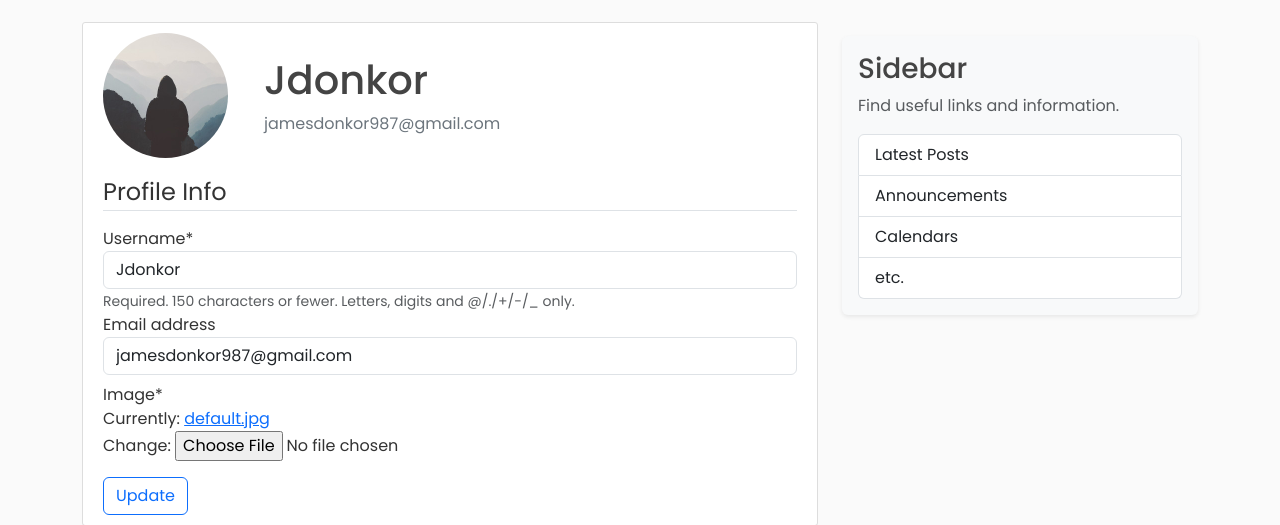
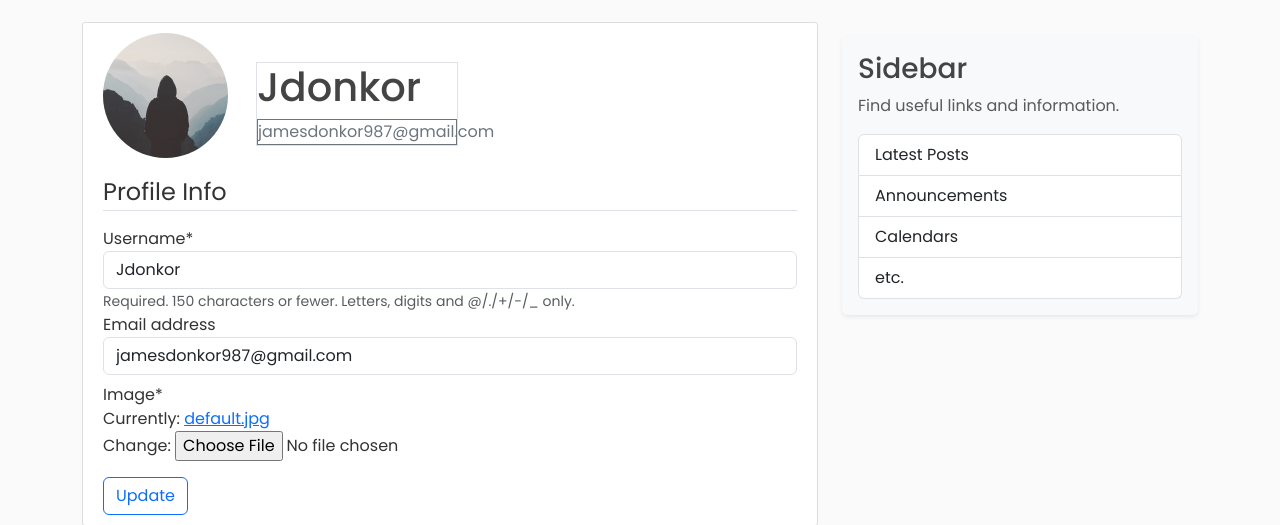
Before and after one commit to donkor-james/blog_website, a Django app: page /profile/ in a window 1280 px wide. Shown: the part 62-587 px from the top of the page. Run offline with Django 4.2, Linux system fonts and the light colour scheme; a user stored in the database is signed in; data comes from the database, SQL or seed files in the repository; parts of the project's set-up code (start-up, migrations or seed data) failed here and were passed over; some libraries are stand-ins or nearby versions.

Commit message:
modified users/profile.html templates

```diff
--- a/users/templates/users/profile.html
+++ b/users/templates/users/profile.html
@@ -4,11 +4,11 @@
     <div class="content-section" style="margin-bottom: 225px; margin-top: 34px;">
         <div class="media d-flex align-items-center">
             <img  src="{{ user.profile.image.url }}" alt="profile pic" class="rounded-circle account-img">
-            <div class="media-body mx-3">
+            <div class="media-body mx-2 border border-1">
                 <h2 class="account-heading">
                     {{user.username}}
                 </h2>
-                <p class="text-secondary">{{user.email}}</p>
+                <div class="text-secondary" style="text-wrap: wrap; border: 1px solid; width: 200px;">{{user.email}}</div>
             </div>
         </div>
         <form action="" method="POST" enctype="multipart/form-data">
```
